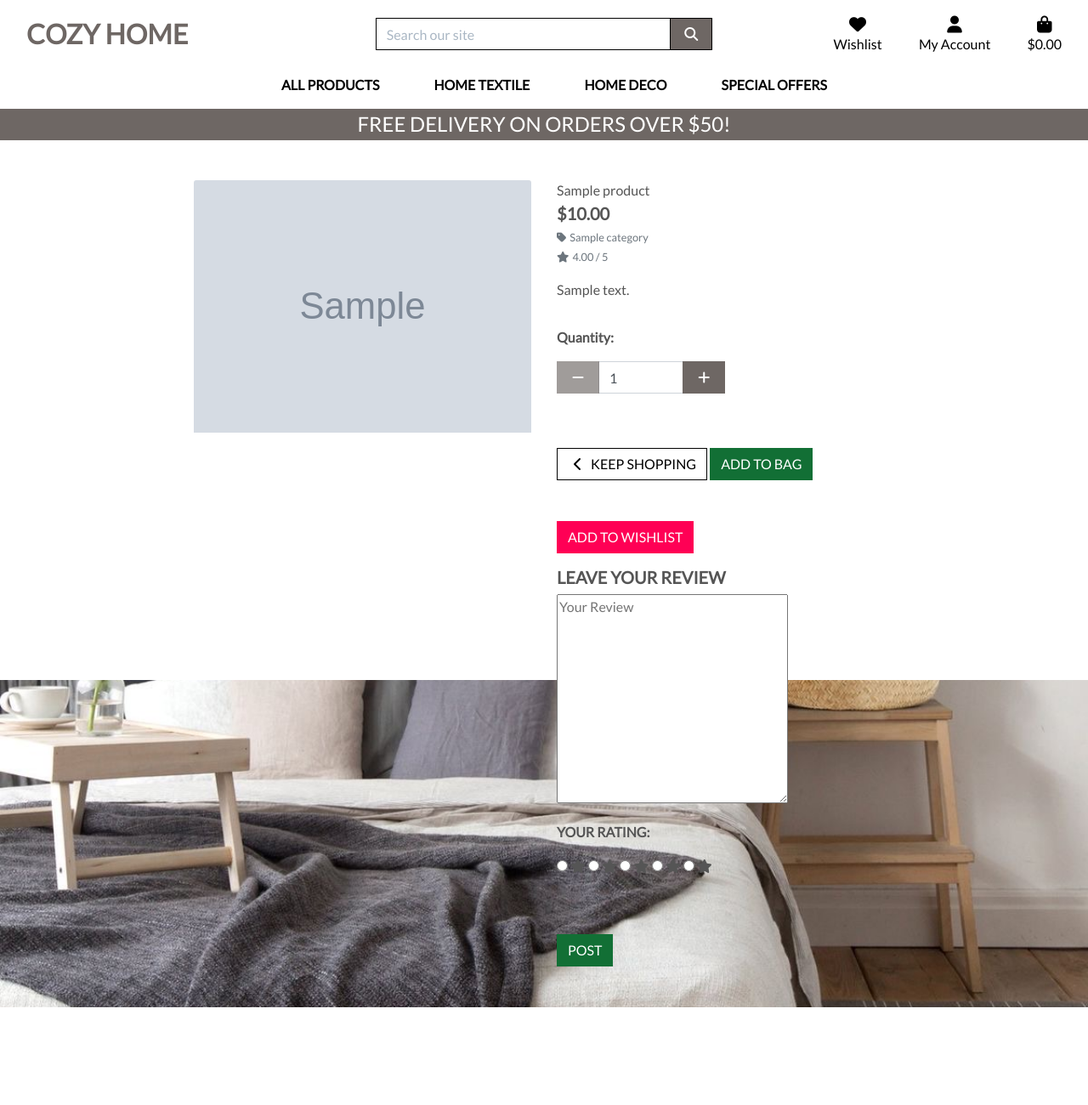
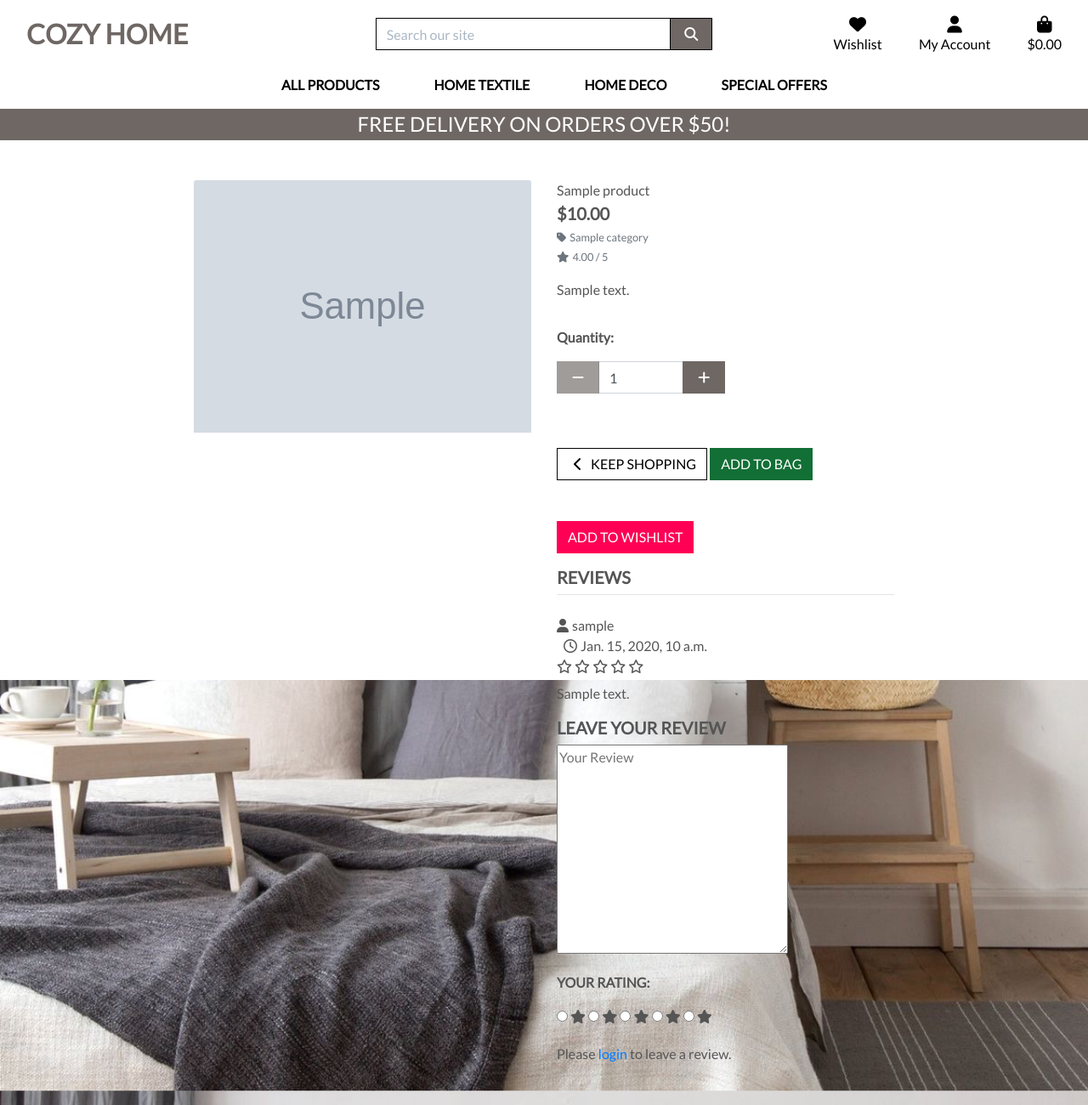
Before and after one commit to konstanciaa/cozy-home, a Django app: page /products/1/ in a window 1280 px wide. Shown: the whole page at 85% size. Before the commit the page ends 1185 px from the top, so only its background shows below. Run offline with Django 3.2, Linux system fonts and the light colour scheme; tables that the repository leaves empty hold one stand-in row (values such as "Sample post"); grey boxes marked "Sample" are stand-in pictures; some libraries are stand-ins or nearby versions.

Commit message:
Adjust product detail view to show reviews

```diff
--- a/products/admin.py
+++ b/products/admin.py
@@ -26,7 +26,7 @@
     list_display = (
         'id',
         'user',
-        'product',
+        'product_review',
         'rate',
         'created_at'
     )
--- a/products/models.py
+++ b/products/models.py
@@ -37,7 +37,7 @@
 
 class Review(models.Model):
     user = models.ForeignKey(User, on_delete=models.CASCADE)
-    product = models.ForeignKey(Product, on_delete=models.CASCADE)
+    product_review = models.ForeignKey(Product, on_delete=models.CASCADE)
     comment = models.TextField(max_length=250)
     rate = models.IntegerField(default=0)
     created_at = models.DateTimeField(auto_now_add=True)
--- a/products/templates/products/product_detail.html
+++ b/products/templates/products/product_detail.html
@@ -104,7 +104,30 @@
                         </a>
                         {% endif %}
                     </div>
-                    <!-- container for existing reviews { if reviews }-->
+                    <h5 class="text-uppercase font-weight-bold">Reviews</h5>
+                    <hr class="mt-0 pt-0">
+                    <div class="row">
+                        <div class="col-sm-7 mt-2">
+                            {% for review in reviews %}
+                            <div>
+                                <a><i class="fa-solid fa-user mr-1"></i>{{review.user.username}}</a>
+                            </div>
+                            <div>
+                                <a class="ml-2"><i class="fa-regular fa-clock mr-1"></i>{{review.created_at}}</a>
+                            </div>
+                            <div>
+                                <i class="fa-regular fa-star {% if review.rate > 4 %} checked {% endif %}"></i>
+                                <i class="fa-regular fa-star {% if review.rate > 3 %} checked {% endif %}"></i>
+                                <i class="fa-regular fa-star {% if review.rate > 2 %} checked {% endif %}"></i>
+                                <i class="fa-regular fa-star {% if review.rate > 1 %} checked {% endif %}"></i>
+                                <i class="fa-regular fa-star {% if review.rate > 0 %} checked {% endif %}"></i>
+                            </div>
+                            <div class="mt-2">
+                                <p>{{review.comment}}</p>
+                            </div>
+                            {% endfor %}
+                        </div>
+                    </div>
                     <h5 class="text-uppercase font-weight-bold">Leave Your Review</h5>
                     <form class="review-form" action="{% url 'review' %}" method="GET">
                         <input type="hidden" name="prod-id" id="prod-id" value="{{ product.id }}">
@@ -128,7 +151,11 @@
                                 </div>
                             </div>
                         </div>
+                        {% if user.is_authenticated %}
                         <input type="submit" class="btn add-button rounded-0 text-uppercase mt-5" value="Post">
+                        {% else %}
+                        <p>Please <a href="{% url 'account_login' %}">login</a> to leave a review.</p>
+                        {% endif %}
                     </form>
                 </div>
             </div>
--- a/products/views.py
+++ b/products/views.py
@@ -61,9 +61,12 @@
     """ A view to show individual product details """
 
     product = get_object_or_404(Product, pk=product_id)
+    product_rate = Product.objects.get(id=product_id)
+    review = Review.objects.filter(product_review=product_rate)
 
     context = {
         'product': product,
+        'reviews': review,
     }
 
     return render(request, 'products/product_detail.html', context)
@@ -140,9 +143,9 @@
 def review_rate(request):
     if request.method == "GET":
         prod_id = request.GET.get('prod-id')
-        product = Product.objects.get(id=prod_id)
+        product_review = Product.objects.get(id=prod_id)
         comment = request.GET.get('comment')
         rate = request.GET.get('rate')
         user = request.user
-        Review(user=user, product=product, comment=comment, rate=rate).save()
+        Review(user=user, product_review=product_review, comment=comment, rate=rate).save()
         return redirect('product_detail', product_id=prod_id)
```
Also changed, not shown: products/migrations/0004_rename_product_review_product_review.py (added).
